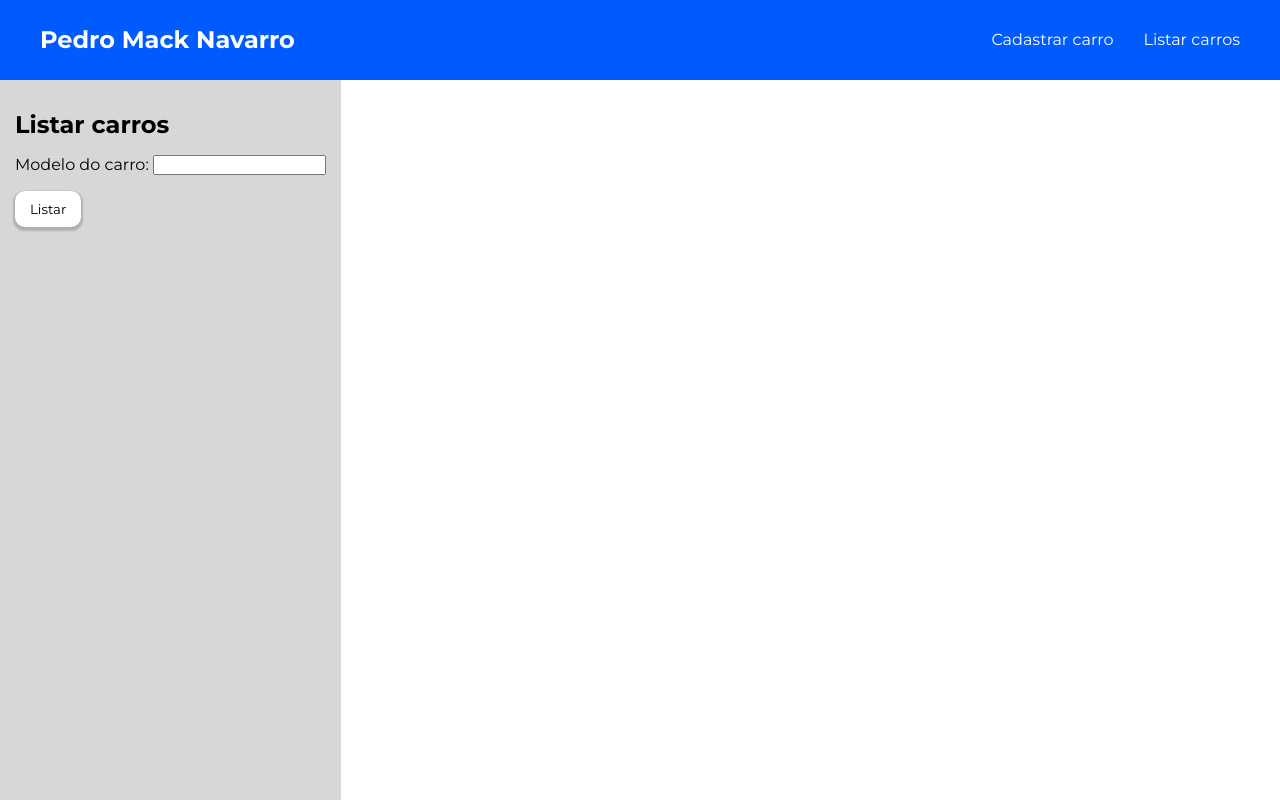
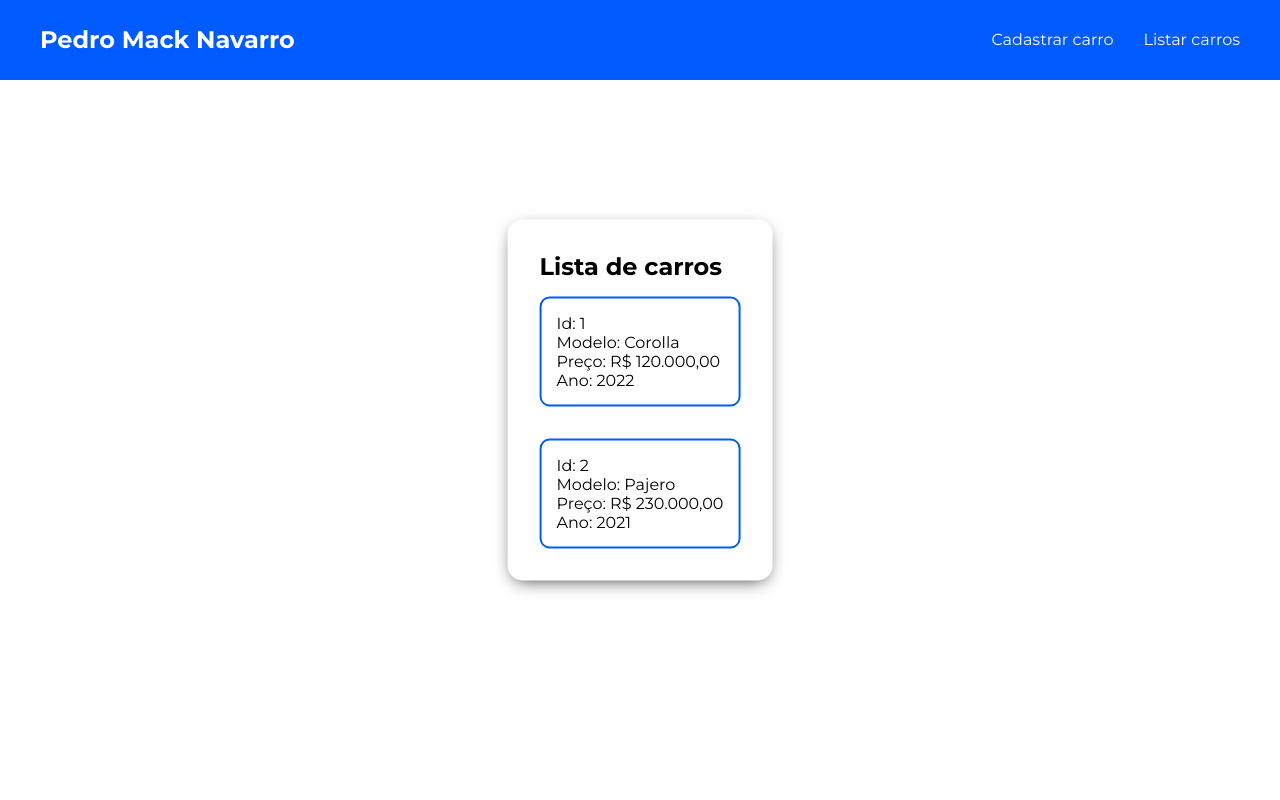
Before and after one commit to PeNavarro/prova_final_Pedro-Navarro, an Angular app: page /list in a window 1280 px wide. Built offline with nearby package versions, Linux system fonts and the light colour scheme; data requests are answered from the project's data file.

Commit message:
Configuração e integração com Json Server

```diff
--- /dev/null
+++ b/db.json
@@ -0,0 +1,16 @@
+{
+  "cars": [
+    {
+      "id": 1,
+      "modelo": "Corolla",
+      "preco": "R$ 120.000,00",
+      "ano": "2022"
+    },
+    {
+      "id": 2,
+      "modelo": "Pajero",
+      "preco": "R$ 230.000,00",
+      "ano": "2021"
+    }
+  ]
+}
--- a/package.json
+++ b/package.json
@@ -6,7 +6,8 @@
     "start": "ng serve",
     "build": "ng build",
     "watch": "ng build --watch --configuration development",
-    "test": "ng test"
+    "test": "ng test",
+    "json": "json-server --watch db.json"
   },
   "private": true,
   "dependencies": {
@@ -18,6 +19,7 @@
     "@angular/platform-browser": "~13.3.0",
     "@angular/platform-browser-dynamic": "~13.3.0",
     "@angular/router": "~13.3.0",
+    "json-server": "^0.17.0",
     "rxjs": "~7.5.0",
     "tslib": "^2.3.0",
     "zone.js": "~0.11.4"
--- a/src/app/app.module.ts
+++ b/src/app/app.module.ts
@@ -6,6 +6,8 @@ import { HeaderComponent } from './header/header.component';
 import { AppRoutingModule } from './app-routing.module';
 import { RegisterCarsComponent } from './register-cars/register-cars.component';
 import { ListCarsComponent } from './list-cars/list-cars.component';
+
+import { HttpClientModule } from '@angular/common/http';
 
 @NgModule({
   declarations: [
@@ -16,7 +18,8 @@ import { ListCarsComponent } from './list-cars/list-cars.component';
   ],
   imports: [
     BrowserModule,
-    AppRoutingModule
+    AppRoutingModule,
+    HttpClientModule
   ],
   providers: [],
   bootstrap: [AppComponent]
--- a/src/car.ts
+++ b/src/app/car.ts
@@ -1,6 +1,6 @@
 export interface Car{
       id: number;
       modelo: string;
-      preco: number;
-      ano: number;
+      preco: string;
+      ano: string;
 }
--- /dev/null
+++ b/src/app/cars.service.ts
@@ -0,0 +1,87 @@
+import { Injectable } from '@angular/core';
+import { Car } from './car'
+import { Observable, of } from 'rxjs';
+import { HttpClient, HttpHeaders } from '@angular/common/http';
+import { catchError, tap } from 'rxjs/operators';
+
+@Injectable({
+  providedIn: 'root'
+})
+export class CarsService {
+
+  private carsUrl = 'http://localhost:3000/cars';
+
+  constructor(
+    private http: HttpClient,
+  ){ }
+
+  httpOptions = {
+    headers: new HttpHeaders({ 'Content-Type': 'application/json' })
+  };
+
+  getCars(): Observable<Car[]> {
+    return this.http.get<Car[]>(this.carsUrl)
+    .pipe(
+      catchError(this.handleError<Car[]>('getCars', [])),
+      tap(_ => console.log('fetched car'))
+    );
+  }
+
+  getCar(id: number): Observable<Car> {
+    const url = `${this.carsUrl}/${id}`;
+    return this.http.get<Car>(url).pipe(
+      tap(_ => console.log(`fetched car id=${id}`)),
+      catchError(this.handleError<Car>(`getCar id=${id}`))
+    );
+  }
+
+  updateCar(car: Car): Observable<any> {
+    return this.http.put(this.carsUrl + "/" + car.id, car, this.httpOptions).pipe(
+      tap(_ => console.log(`updated car id=${car.id}`)),
+      catchError(this.handleError<any>('updateCar'))
+    );
+  }
+
+  addCar(car: Car): Observable<Car> {
+    return this.http.post<Car>(this.carsUrl, car, this.httpOptions).pipe(
+      tap((newCar: Car) => console.log(`added car id=${newCar.id}`)),
+      catchError(this.handleError<Car>('addCar'))
+    );
+  }
+
+  deleteCar(id: number): Observable<Car> {
+    const url = `${this.carsUrl}/${id}`;
+
+    return this.http.delete<Car>(url, this.httpOptions).pipe(
+      tap(_ => console.log(`deleted car id=${id}`)),
+      catchError(this.handleError<Car>('deleteCar'))
+    );
+  }
+
+  searchCars(term: string): Observable<Car[]> {
+    if (!term.trim()) {
+      // if not search term, return empty hero array.
+      return of([]);
+    }
+    return this.http.get<Car[]>(`${this.carsUrl}/?name=${term}`).pipe(
+      tap(x => x.length ?
+         console.log(`found car matching "${term}"`) :
+         console.log(`no car matching "${term}"`)),
+      catchError(this.handleError<Car[]>('searchCar', []))
+    );
+  }
+
+  private handleError<T>(operation = 'operation', result?: T) {
+    return (error: any): Observable<T> => {
+
+      // TODO: send the error to remote logging infrastructure
+      console.error(error);
+
+      // TODO: better job of transforming error for user consumption
+      console.log(`${operation} failed: ${error.message}`);
+
+      // Let the app keep running by returning an empty result.
+      return of(result as T);
+    };
+  }
+}
--- a/src/app/list-cars/list-cars.component.css
+++ b/src/app/list-cars/list-cars.component.css
@@ -1,10 +1,12 @@
-.registerBox{
+.listBox{
+      transform: translate(-50%, -50%);
       position: absolute;
-      left: 0;
-      bottom: 0;
-      top: 80px;
-      background-color: #d7d7d7;
-      padding: 30px 15px;
+      left: 50%;
+      top: 50%;
+      border-radius: 15px;
+      padding: 2rem 2rem;
+      background-color: #fff;
+      box-shadow: 0px 5px 18px -7px rgba(0,0,0,0.95);
 }
 
 h2{
@@ -21,3 +23,14 @@ button{
       cursor: pointer;
       box-shadow: 0px 2px 2px 2px #0000002e;
 }
+
+li{
+      border: 2px solid #005bff;
+      border-radius: 10px;
+      list-style: none;
+      padding: 15px;
+}
+
+li + li{
+      margin-top: 2rem;
+}
--- a/src/app/list-cars/list-cars.component.html
+++ b/src/app/list-cars/list-cars.component.html
@@ -1,13 +1,11 @@
-<div class="registerBox">
-      <h2>Listar carros</h2>
-      <label for="list-car">Modelo do carro: </label>
-      <input id="list-car" #carModel />
-
-      <!-- (click) passes input value to add() and then clears the input -->
-      <!-- <button type="button" class="add-button" (click)="add(carModel.value); carModel.value=''">
-      Adicionar
-      </button> -->
-      <button type="button" class="add-button">
-      Listar
-      </button>
+<div class="listBox">
+      <h2>Lista de carros</h2>
+      <ul>
+            <li *ngFor="let car of cars">
+                  <p>Id: {{car.id}}</p>
+                  <p>Modelo: {{car.modelo}}</p>
+                  <p>Preço: {{car.preco}}</p>
+                  <p>Ano: {{car.ano}}</p>
+            </li>
+      </ul>
 </div>
--- a/src/app/list-cars/list-cars.component.ts
+++ b/src/app/list-cars/list-cars.component.ts
@@ -1,4 +1,6 @@
 import { Component, OnInit } from '@angular/core';
+import { CarsService } from '../cars.service';
+import { Car } from '../car'
 
 @Component({
   selector: 'app-list-cars',
@@ -7,9 +9,16 @@ import { Component, OnInit } from '@angular/core';
 })
 export class ListCarsComponent implements OnInit {
 
-  constructor() { }
+  cars: Car[] = []
+
+  constructor(private carsService: CarsService) { }
 
   ngOnInit(): void {
+    this.getCars()
+  }
+
+  getCars(): void{
+    this.carsService.getCars().subscribe(cars => this.cars = cars);
   }
 
 }
--- a/src/app/register-cars/register-cars.component.css
+++ b/src/app/register-cars/register-cars.component.css
@@ -5,6 +5,7 @@
       top: 80px;
       background-color: #d7d7d7;
       padding: 30px 15px;
+      width: 230px;
 }
 
 h2{
@@ -21,3 +22,11 @@ button{
       cursor: pointer;
       box-shadow: 0px 2px 2px 2px #0000002e;
 }
+
+label, input{
+      display: block;
+}
+
+input + label{
+      margin-top: 1rem;
+}
--- a/src/app/register-cars/register-cars.component.html
+++ b/src/app/register-cars/register-cars.component.html
@@ -3,11 +3,14 @@
       <label for="new-car">Modelo do carro: </label>
       <input id="new-car" #carModel />
 
+      <label for="new-car">Preço: </label>
+      <input id="new-car" #carPrice />
+
+      <label for="new-car">Ano: </label>
+      <input id="new-car" #carYear />
+
       <!-- (click) passes input value to add() and then clears the input -->
-      <!-- <button type="button" class="add-button" (click)="add(carModel.value); carModel.value=''">
-      Adicionar
-      </button> -->
-      <button type="button" class="add-button">
+      <button type="button" class="add-button" (click)="add(carModel.value, carPrice.value, carYear.value); carModel.value=''; carPrice.value='';  carYear.value=''">
       Adicionar
       </button>
 </div>
--- a/src/app/register-cars/register-cars.component.ts
+++ b/src/app/register-cars/register-cars.component.ts
@@ -1,4 +1,6 @@
 import { Component, OnInit } from '@angular/core';
+import { CarsService } from '../cars.service';
+import { Car } from '../car'
 
 @Component({
   selector: 'app-register-cars',
@@ -7,9 +9,27 @@ import { Component, OnInit } from '@angular/core';
 })
 export class RegisterCarsComponent implements OnInit {
 
-  constructor() { }
+  cars: Car[] = []
+
+  constructor(private carsService: CarsService) { }
 
   ngOnInit(): void {
   }
 
+  add(modelo: string, preco: string, ano: string): void {
+    modelo = modelo.trim();
+    preco = preco.trim();
+    ano = ano.trim();
+
+    if (!modelo) { return; }
+    this.carsService.addCar({ modelo, preco, ano } as Car)
+      .subscribe(car => {
+        this.cars.push(car);
+      });
+  }
+
+  delete(car: Car): void {
+    this.cars = this.cars.filter(h => h !== car);
+    this.carsService.deleteCar(car.id).subscribe();
+  }
 }
```
Also changed, not shown: src/app/mock-cars.ts (renamed from src/mock-cars.ts, +4 -4 lines), 2 other files (tests, documents, lock files or other folders).
